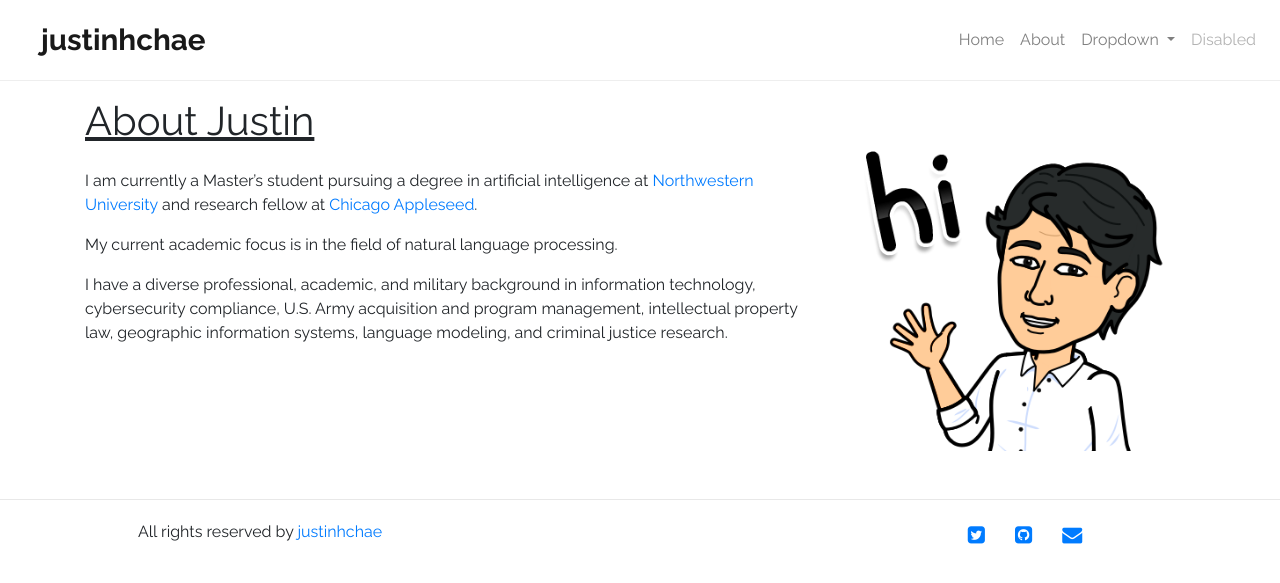
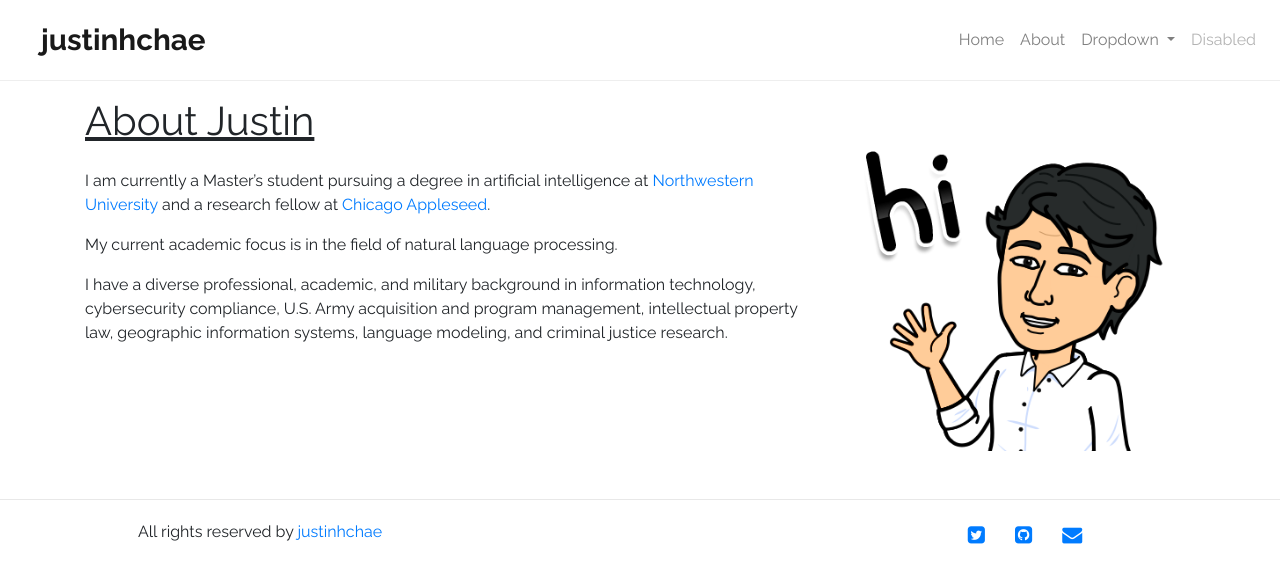
Before and after one commit to justinhchae/justinhchae.github.io, a Jekyll site: the page built from about.md, in a window 1280 px wide. Shown: the top 583 px of the page. Built offline with Jekyll 4.4.1, drawn with Linux system fonts in a browser that asks for light colours.

```diff
--- a/about.md
+++ b/about.md
@@ -7,7 +7,7 @@ image: /images/bitmoji_justin_2.png
 
 I am currently a Master's student pursuing a degree in artificial intelligence at
 [Northwestern University](https://www.mccormick.northwestern.edu/artificial-intelligence/people/students/2020-21/justin-chae.html)
-and research fellow at
+and a research fellow at
 [Chicago Appleseed](https://www.chicagoappleseed.org/about-us/our-staff/).
 
 My current academic focus is in the field of natural language processing.
--- a/index.html
+++ b/index.html
@@ -6,7 +6,7 @@ layout: default
 
       <p>I am currently a Master's student pursuing a degree in artificial intelligence at
 			<a href="https://www.mccormick.northwestern.edu/artificial-intelligence/people/students/2020-21/justin-chae.html">Northwestern University</a>
-			and research fellow at
+			and a research fellow at
 			<a href="https://www.chicagoappleseed.org/about-us/our-staff/">Chicago Appleseed</a>.
 			I have a diverse professional, academic, and military
 			<a href="/about"><em>background in...</em></a>
```
